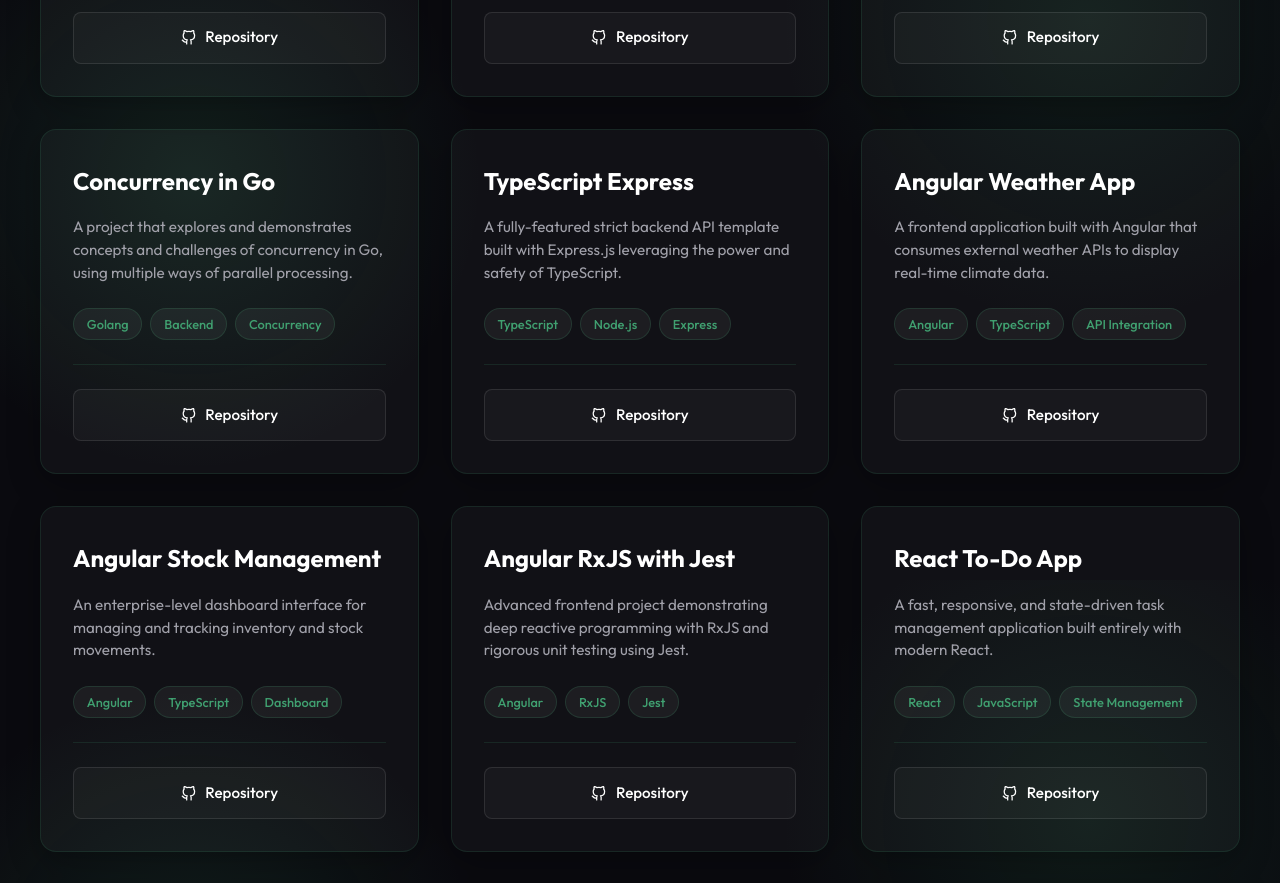
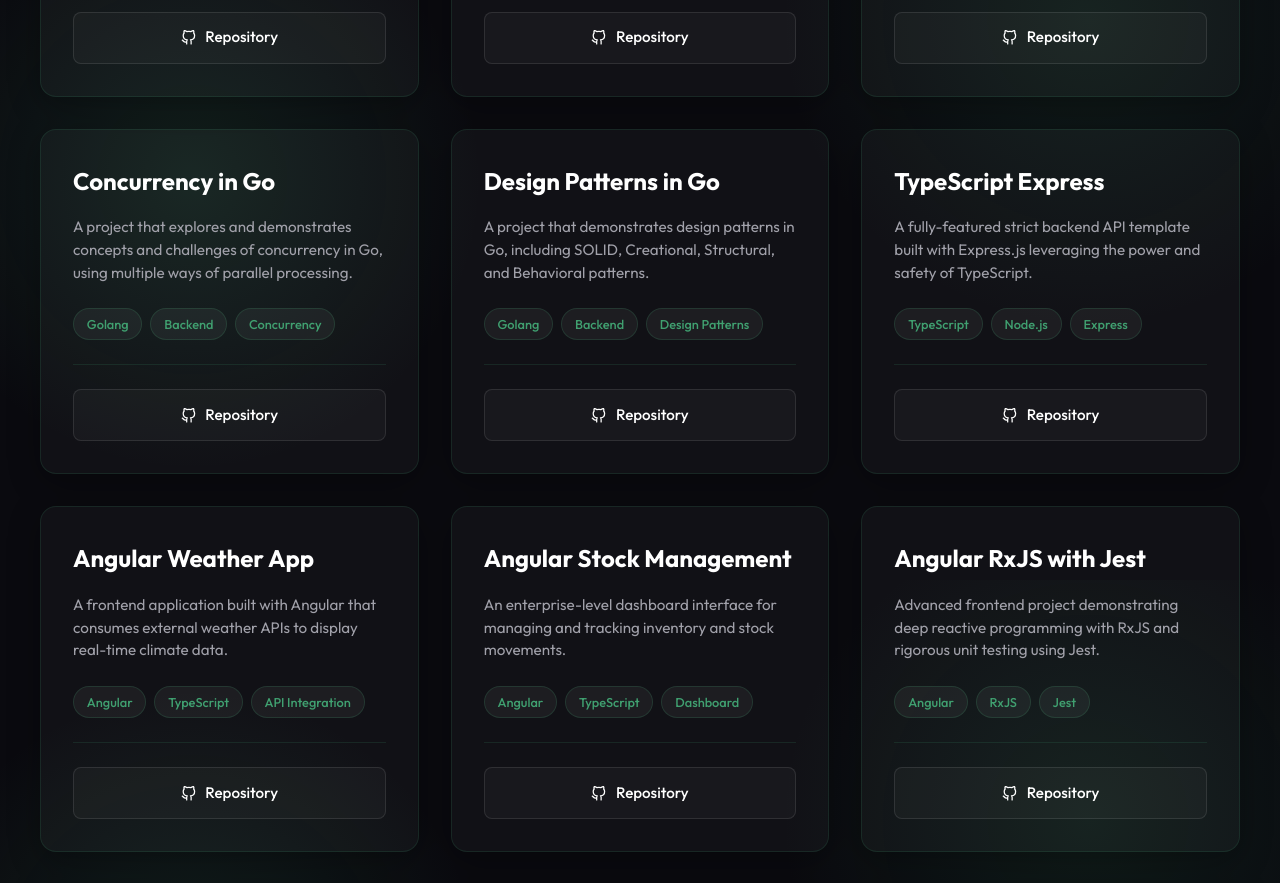
Before and after one commit to Matt-Alves07/Matt-Alves07.github.io, a React (Vite) app: page /projects in a window 1280 px wide. Shown: the part 1020-1903 px from the top of the page. Built offline with nearby package versions, Linux system fonts and the light colour scheme.

Commit message:
Feat: Included a new repository link, about design patterns in Golang

```diff
--- a/src/pages/Projects.jsx
+++ b/src/pages/Projects.jsx
@@ -39,6 +39,13 @@ const projectsData = [
       "A project that explores and demonstrates concepts and challenges of concurrency in Go, using multiple ways of parallel processing.",
     tags: ["Golang", "Backend", "Concurrency"],
     github: "https://github.com/Matt-Alves07/ConcurrencyInGo",
+  },
+  {
+    name: "Design Patterns in Go",
+    description:
+      "A project that demonstrates design patterns in Go, including SOLID, Creational, Structural, and Behavioral patterns.",
+    tags: ["Golang", "Backend", "Design Patterns"],
+    github: "https://github.com/Matt-Alves07/DesignPatternsInGo",
   },
   {
     name: "TypeScript Express",
```
